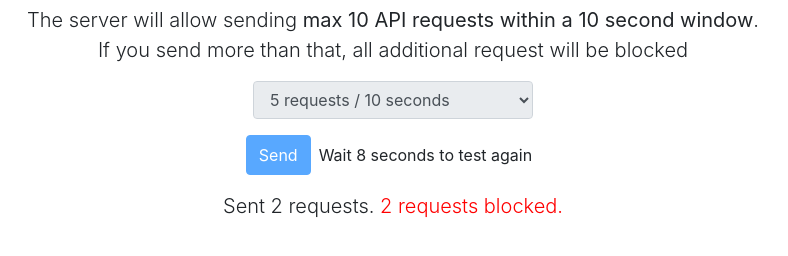
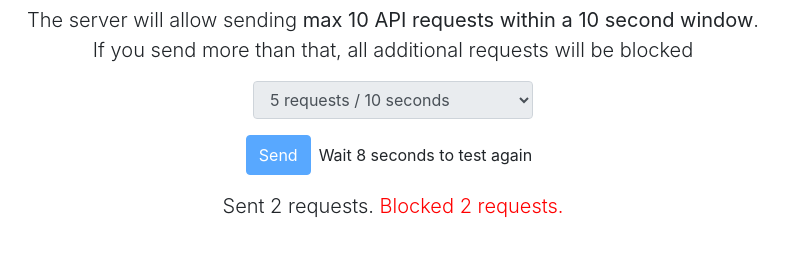
Before and after one commit to redis-developer/basic-redis-rate-limiting-demo-nodejs, a website: page src/public/index.html in a window 1280 px wide. Both pictures are taken after a click on the button "Send". Shown: the part 70-326 px from the top of the page, without its empty margins (247-1035 px from the left). Drawn offline with nearby package versions, Linux system fonts and the light colour scheme; no server answers.

Commit message:
Fixing typo, adding img to readme (#8)

```diff
--- a/src/public/index.html
+++ b/src/public/index.html
@@ -19,7 +19,7 @@
                 <div class="form-group">
                     <p class="text-center lead" for="limit-select"
                         >The server will allow sending <b>max 10 API requests within a 10 second window</b>. <br />
-                        If you send more than that, all additional request will be blocked</p
+                        If you send more than that, all additional requests will be blocked</p
                     >
                     <select id="limit-select" class="form-control">
                         <option value="5">5 requests / 10 seconds</option>
--- a/src/public/script.js
+++ b/src/public/script.js
@@ -73,7 +73,7 @@ const onSendButtonClick = e => {
         }
 
         if (blockedRequests) {
-            blockedMessage.innerHTML = `${blockedRequests} requests blocked. `;
+            blockedMessage.innerHTML = `Blocked ${blockedRequests} requests. `;
         }
 
         if (tick === 100) {
```
Also changed, not shown: README.md, preview.png (added).
